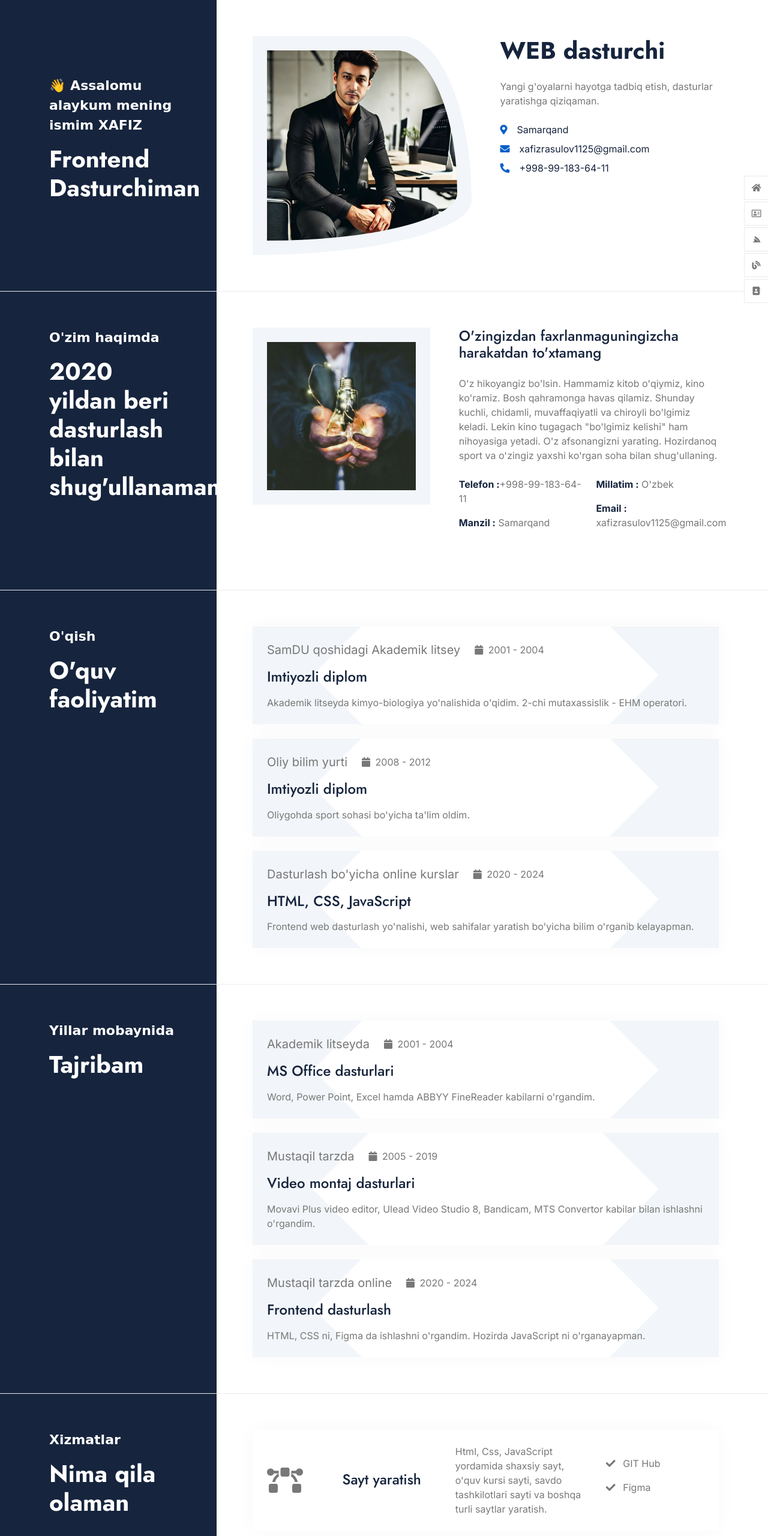
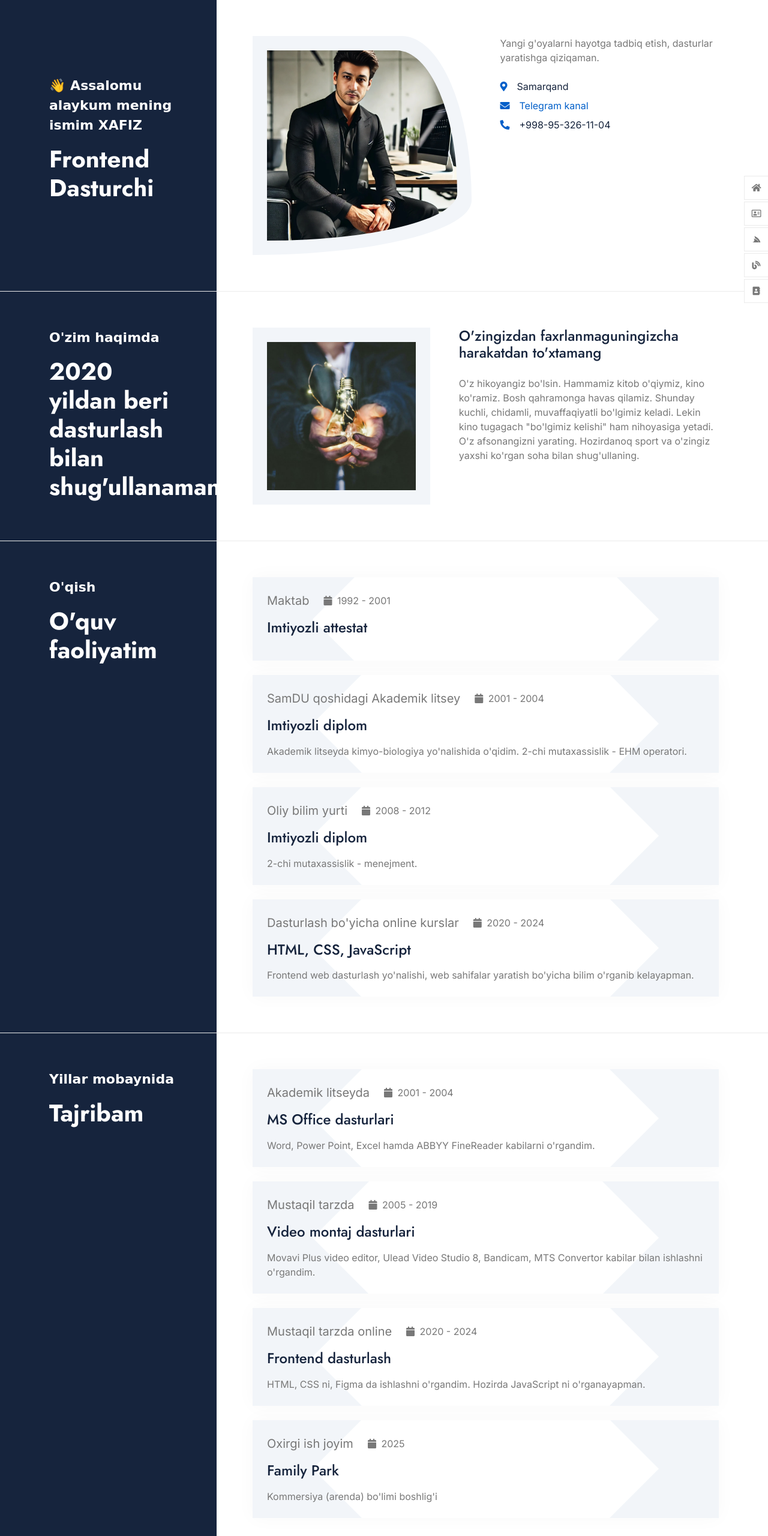
Before and after one commit to XafizWebDeveloper/Resume-Portfolio, a plain HTML site: page index.html in a window 1280 px wide. Shown: the top 2560 px of the page at 60% size. Drawn offline with nearby package versions, Linux system fonts and the light colour scheme; a web font is replaced by a local one.

Commit message:
telegram

```diff
--- a/index.html
+++ b/index.html
@@ -30,9 +30,7 @@
         <link href="css/style.css" rel="stylesheet">
 
 <!-- Yandex REKLAMA BOSHLANISHI -->
-<!-- Yandex.RTB -->
-<script>window.yaContextCb=window.yaContextCb||[]</script>
-<script src="https://yandex.ru/ads/system/context.js" async></script>
+
 <!-- Yandex REKLAMA TUGASHI-->
 
     </head>
@@ -73,7 +71,7 @@
                             </a>
                             <div class="text-start d-flex flex-column justify-content-center wow fadeInUp" data-wow-delay="0.3s">
                                 <p class="text-white sub-title">👋 Assalomu alaykum mening ismim XAFIZ</p>
-                                <h1 class="display-6 text-white mb-0">Frontend Dasturchiman</h1>
+                                <h1 class="display-6 text-white mb-0">Frontend Dasturchi</h1>
                             </div>
                         </div>
                     </div>
@@ -86,7 +84,7 @@
                                     </div>
                                 </div>
                                 <div class="col-xl-6 wow fadeInUp" data-wow-delay="0.3s">
-                                    <h1 class="display-6 mb-4">WEB dasturchi</h1>
+                                    <!--<h1 class="display-6 mb-4">WEB dasturchi</h1> -->
                                     <p class="mb-4">Yangi g'oyalarni hayotga tadbiq etish, dasturlar yaratishga qiziqaman.
                                     </p>
                                     <div class="d-flex align-items-center mb-2">
@@ -95,11 +93,11 @@
                                     </div>
                                     <div class="d-flex align-items-center mb-2">
                                         <i class="fas fa-envelope text-primary me-3"></i>
-                                        <p class="text-dark mb-0">xafizrasulov1125@gmail.com</p>
+                                        <p class="text-dark mb-0"><a href="https://t.me/motivatsiyayuksalish/3">Telegram kanal</a></p>
                                     </div>
                                     <div class="d-flex align-items-center mb-2">
                                         <i class="fa fa-phone-alt text-primary me-3"></i>
-                                        <p class="text-dark mb-0">+998-99-183-64-11</p>
+                                        <p class="text-dark mb-0">+998-95-326-11-04</p>
                                     </div>
                                     <!--<div class="d-flex align-items-center mb-4">
                                         <i class="fab fa-firefox-browser text-primary me-3"></i>
@@ -152,10 +150,10 @@
                                 <div class="col-xl-7 wow fadeInUp" data-wow-delay="0.3s">
                                     <h4 class="mb-4">O'zingizdan faxrlanmaguningizcha harakatdan to'xtamang</h4>
                                     <p class="mb-4">O'z hikoyangiz bo'lsin. Hammamiz kitob o'qiymiz, kino ko'ramiz. Bosh qahramonga
-                                        havas qilamiz. Shunday kuchli, chidamli, muvaffaqiyatli va chiroyli bo'lgimiz keladi. Lekin kino tugagach "bo'lgimiz kelishi" ham nihoyasiga yetadi. O'z afsonangizni yarating. Hozirdanoq sport va o'zingiz yaxshi ko'rgan soha bilan
+                                        havas qilamiz. Shunday kuchli, chidamli, muvaffaqiyatli bo'lgimiz keladi. Lekin kino tugagach "bo'lgimiz kelishi" ham nihoyasiga yetadi. O'z afsonangizni yarating. Hozirdanoq sport va o'zingiz yaxshi ko'rgan soha bilan
                                         shug'ullaning.
                                     </p>
-                                    <div class="row g-4 mb-4">
+                                    <!--<div class="row g-4 mb-4">
                                         <div class="col-6">
                                             <p><strong class="fw-bold text-dark">Telefon :</strong>+998-99-183-64-11</p>
                                             <p class="mb-0"><strong class="fw-bold text-dark">Manzil :</strong> Samarqand</p>
@@ -164,10 +162,10 @@
                                             <p><strong class="fw-bold text-dark">Millatim :</strong> O'zbek</p>
                                             <p><strong class="fw-bold text-dark">Email :</strong> xafizrasulov1125@gmail.com</p>
 
-                                            <!--<p class="mb-0"><strong class="fw-bold text-dark">Freelancer :</strong> Available</p> -->
+                                            <p class="mb-0"><strong class="fw-bold text-dark">Freelancer :</strong> Available</p>
 
                                         </div>
-                                    </div>
+                                    </div>-->
                                     <!-- <a href="#" class="btn btn-primary py-2 px-4"> <i class="fas fa-download me-2"></i>Download My CV</a>-->
 
                                 </div>
@@ -195,6 +193,21 @@
                     <div class="col-lg-9">
                         <div class="education-content h-100 pt-6 ps-6 pb-6">
                             <div class="row g-4">
+
+                                    <div class="col-12">
+                                    <div class="education-item rounded p-4 h-100 wow fadeInUp" data-wow-delay="0.1s">
+                                        <div class="d-flex align-items-center mb-3">
+                                            <p class="fs-5 mb-0 me-4">Maktab</p>
+                                            <div>
+                                                <span class="fa fa-calendar me-1"></span> 1992 - 2001
+                                            </div>
+                                        </div>
+                                        <h4 class="mb-3">Imtiyozli attestat</h4>
+                                        <p class="mb-0">
+                                        </p>
+                                    </div>
+                                </div>
+
                                 <div class="col-12">
                                     <div class="education-item rounded p-4 h-100 wow fadeInUp" data-wow-delay="0.1s">
                                         <div class="d-flex align-items-center mb-3">
@@ -217,7 +230,7 @@
                                             </div>
                                         </div>
                                         <h4 class="mb-3">Imtiyozli diplom</h4>
-                                        <p class="mb-0">Oliygohda sport sohasi bo'yicha ta'lim oldim.
+                                        <p class="mb-0">2-chi mutaxassislik - menejment.
                                         </p>
                                     </div>
                                 </div>
@@ -296,6 +309,21 @@
                                         </p>
                                     </div>
                                 </div>
+                                <div class="col-12">
+                                    <div class="experience-item rounded p-4 h-100 wow fadeInUp" data-wow-delay="0.5s">
+                                        <div class="d-flex align-items-center mb-3">
+                                            <p class="fs-5 mb-0 me-4">Oxirgi ish joyim</p>
+                                            <div>
+                                                <span class="fa fa-calendar me-1"></span> 2025
+                                            </div>
+                                        </div>
+                                        <h4 class="mb-3">Family Park</h4>
+                                        <p class="mb-0">Kommersiya (arenda) bo'limi boshlig'i
+                                        </p>
+                                    </div>
+                                </div>
+
+
                             </div>
                         </div>
                     </div>
@@ -397,7 +425,7 @@
                     <div class="col-lg-3">
                         <div class="service-header h-100 bg-dark pt-6 pe-6 pb-6">
                             <div class="text-start d-flex flex-column justify-content-center wow fadeInUp" data-wow-delay="0.1s">
-                                <p class="text-white sub-title">Xizmatlar</p>
+                               <!-- <p class="text-white sub-title">Xizmatlar</p> -->
                                 <h1 class="display-6 text-white mb-0">Nima qila olaman</h1>
                             </div>
                         </div>
@@ -406,8 +434,9 @@
                         <div class="service-content h-100 pt-6 ps-6 pb-6">
                             <div class="row g-4">
                                 <div class="col-12">
-                                    <div class="service-item p-4 wow fadeInUp" data-wow-delay="0.1s">
-                                        <div class="row g-4 align-items-center">
+                                    <!--<div class="service-item p-4 wow fadeInUp" data-wow-delay="0.1s">
+
+                                         <div class="row g-4 align-items-center">
                                             <div class="col-xl-2">
                                                 <i class="fas fa-bezier-curve fa-3x"></i>
                                             </div>
@@ -423,9 +452,9 @@
                                             <div class="col-xl-3">
                                                 <p><i class="fa fa-check me-2"></i> GIT Hub</p>
                                                 <p><i class="fa fa-check me-2"></i> Figma</p>
-                                               <!--<p class="mb-0"><i class="fa fa-check me-2"></i> Mobile App</p>-->
+                                               <p class="mb-0"><i class="fa fa-check me-2"></i> Mobile App</p>
                                             </div>
-                                        </div>
+                                        </div>-->
                                     </div>
                                 </div>
                                 <div class="col-12">
@@ -683,19 +712,10 @@
                 </div>
             </div>
         </div>
-        <!-- Blog End -->
+         Blog End -->
 
         <!-- Yandex REKLAMA BOSHLANISHI -->
-        <!-- Yandex.RTB R-A-13255140-2 -->
-<div id="yandex_rtb_R-A-13255140-2"></div>
-<script>
-window.yaContextCb.push(() => {
-    Ya.Context.AdvManager.render({
-        "blockId": "R-A-13255140-2",
-        "renderTo": "yandex_rtb_R-A-13255140-2"
-    })
-})
-</script>
+
 <!-- Yandex REKLAMA TUGASHI-->
 
 
@@ -998,7 +1018,7 @@ window.yaContextCb.push(() => {
                                 </div>
                                 <div class="col-12 text-center text-body">
 
-                                     Ushbu sayt <a class="border-bottom text-white" href="https://t.me/rxg1985">Rasulov Xafiz</a> tomonidan yaratilgan
+                                     Ushbu sayt <a class="border-bottom text-white" href="https://t.me/xafiz_rasulov">Rasulov Xafiz</a> tomonidan yaratilgan
                                 </div>
                             </div>
                        </div>
```
